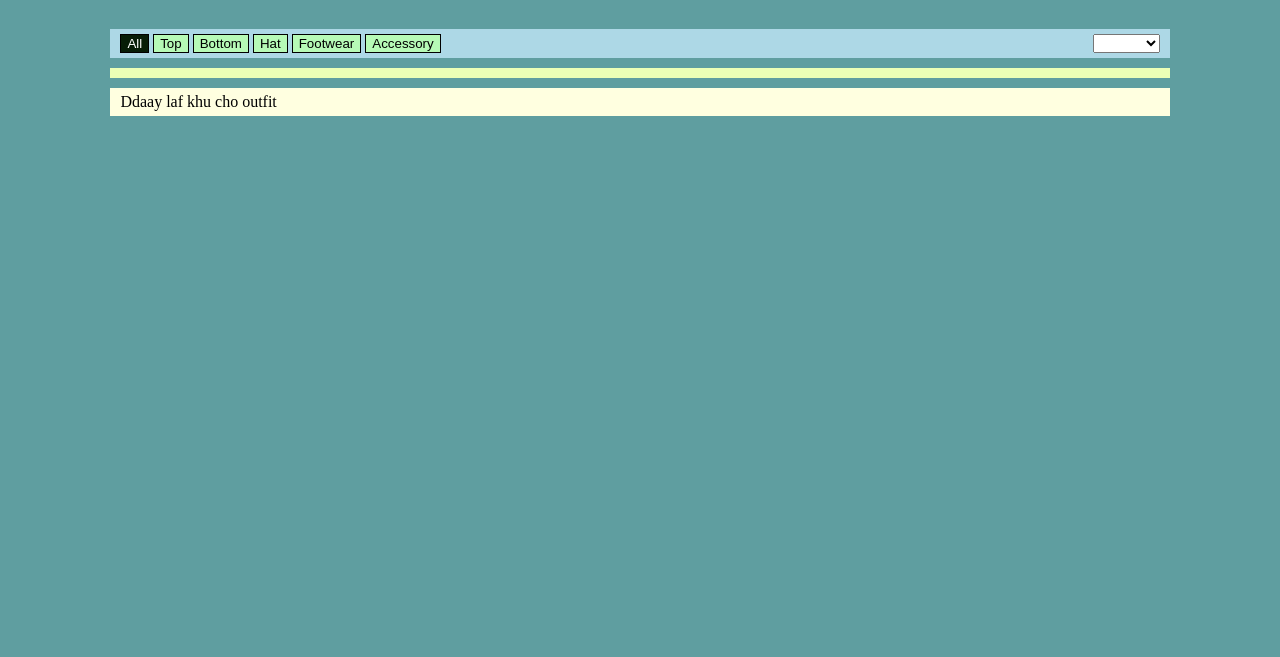
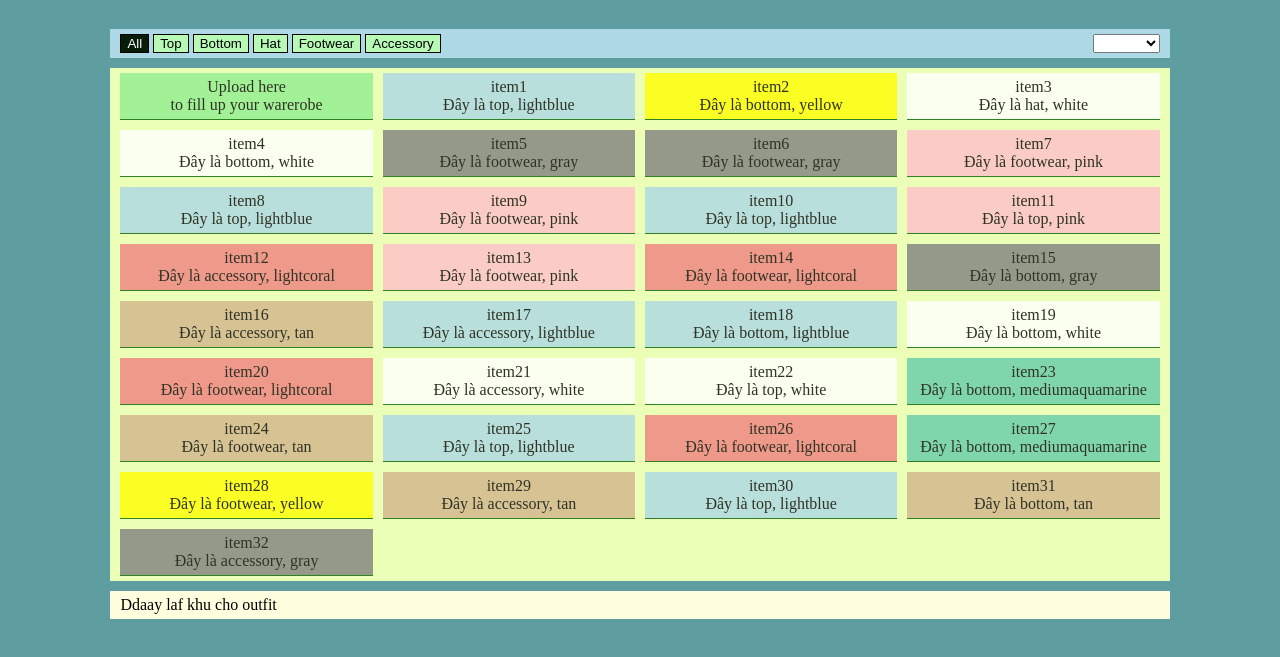
Before and after one commit to nqphu412/Draft_Digital_Warerobe, a website: page sites/draft.html in a window 1280 px wide. Shown: the part 133-790 px from the top of the page. Drawn offline with Linux system fonts and the light colour scheme.

Commit message:
Fix link script

```diff
--- a/sites/draft.html
+++ b/sites/draft.html
@@ -48,6 +48,6 @@
     </div>
 
     <!-- JavaScript -->
-    <script src="server.js"></script>
+    <script src="../server.js"></script>
   </body>
 </html>
```
